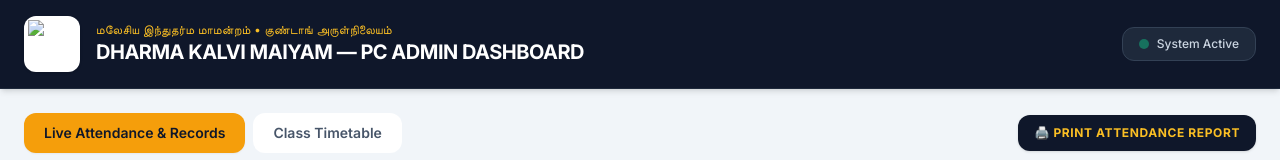
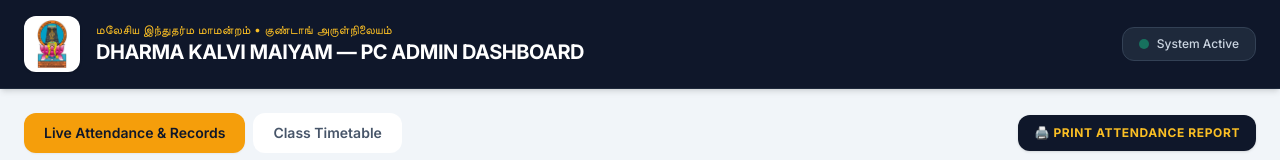
Before and after one commit to ronalkavinnesh-web/DKM-ATTENDANCE, a website: page admin.html in a window 1280 px wide. Shown: the top 160 px of the page. Drawn offline with nearby package versions, Linux system fonts and the light colour scheme; a script that the page names is missing.

```diff
--- a/admin.html
+++ b/admin.html
@@ -28,7 +28,7 @@
         <div class="max-w-7xl mx-auto px-6 py-4 flex flex-col md:flex-row justify-between items-center gap-4">
             <div class="flex items-center space-x-4">
                 <div class="w-14 h-14 bg-white rounded-xl flex items-center justify-center p-1 shadow">
-                    <img src="dkm logo.png" alt="Dharma Kalvi Maiyam Logo" class="w-full h-full object-contain">
+                    <img src="dkm logo.jpg" alt="Dharma Kalvi Maiyam Logo" class="w-full h-full object-contain">
                 </div>
                 <div>
                     <p class="text-xs text-amber-400 font-medium tracking-wide">மலேசிய இந்துதர்ம மாமன்றம் • குண்டாங் அருள்நிலையம்</p>
```
